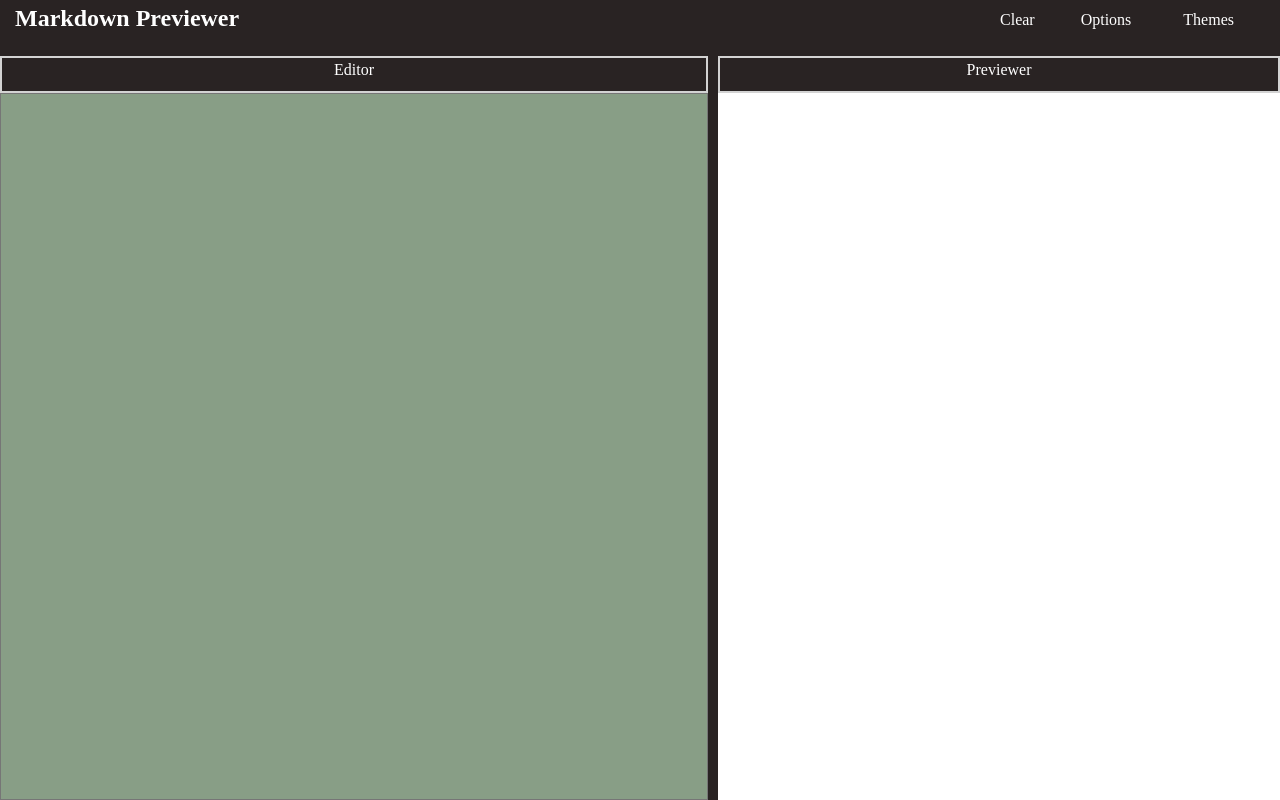
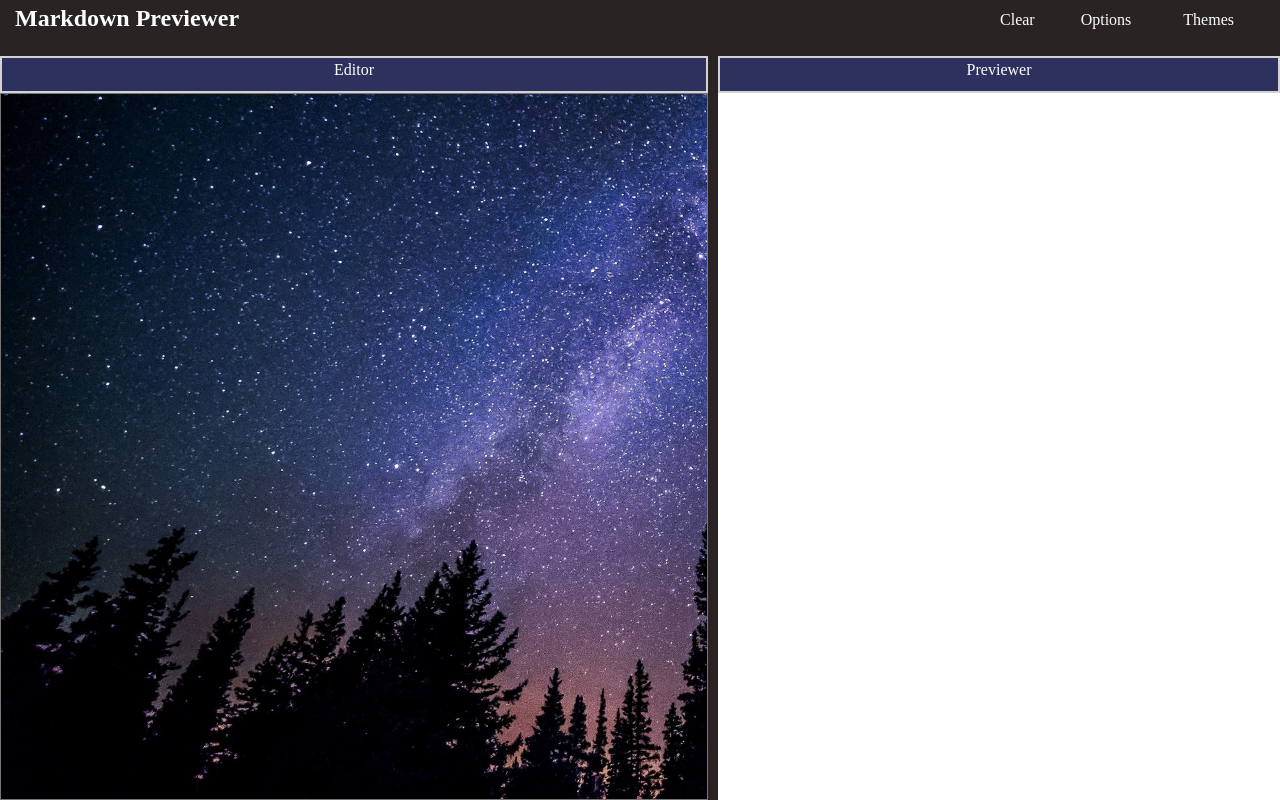
Before and after one commit to kyleyasumiishi/markdown, a React (Create React App) app: page / in a window 1280 px wide. Built offline with nearby package versions, Linux system fonts and the light colour scheme.

Commit message:
Added space theme

```diff
--- a/src/css/App.css
+++ b/src/css/App.css
@@ -1,10 +1,29 @@
+/* Default Theme */
 :root {
-  --header-color: #292323;
-  --editor-color: #889e86;
-  --panel-heading-color: #232329;
-  --text-color: white;
+  --header-background-color: #292323;
+  --editor-background-color: #889e86;
+  --button-hover-color: #889e86;
+  --previewer-text-color: white;
+  --panel-heading-text-color: #292323;
+  --header-text-color: white;
+  --editor-text-color: white;
   --border-color: lightgray;
-  --dropdown-color: black;
+  --dropdown-text-color: black;
+  --image-url: none;
+}
+
+/* Space Theme */
+:root {
+  --header-background-color: #292323;
+  --editor-background-color: transparent;
+  --button-hover-color: #807ac2;
+  --previewer-text-color: white;
+  --panel-heading-text-color: #2e315d;
+  --header-text-color: white;
+  --editor-text-color: white;
+  --border-color: lightgray;
+  --dropdown-text-color: black;
+  --image-url: url("../img/milky-way.jpg");
 }
 
 html,
@@ -16,8 +35,8 @@ body {
 
 .header {
   margin: 0;
-  background: var(--header-color);
-  color: var(--text-color);
+  background: var(--header-background-color);
+  color: var(--header-text-color);
   text-align: center;
   width: 100%;
   height: 7vh;
@@ -63,7 +82,7 @@ button {
 }
 
 button:hover {
-  color: var(--editor-color);
+  color: var(--button-hover-color);
 }
 
 .clear-btn {
@@ -83,21 +102,23 @@ button:hover {
   text-decoration: none;
   display: block;
   float: none;
-  color: var(--dropdown-color);
+  color: var(--dropdown-text-color);
   text-align: left;
   padding: 5px;
 }
 
 .dropdown-content a:hover {
-  background-color: var(--panel-heading-color);
+  background-color: var(--panel-heading-text-color);
   color: white;
 }
 
 .container {
-  background: var(--border-color);
+  background-color: var(--border-color);
   width: 100%;
   height: 93vh;
   display: flex;
+  background-image: var(--image-url);
+  background-size: 100% 100%;
 }
 
 .panel {
@@ -107,9 +128,9 @@ button:hover {
 }
 
 .panel-heading {
-  background-color: var(--header-color);
+  background-color: var(--panel-heading-text-color);
   border: 2px var(--border-color) solid;
-  color: var(--text-color);
+  color: var(--header-text-color);
   height: 5%;
   box-sizing: border-box;
   min-height: 28px;
@@ -121,19 +142,19 @@ button:hover {
 }
 
 #editor {
-  background-color: var(--editor-color);
-  color: var(--panel-heading-color);
   flex: 1 0 auto;
   max-width: 85vw;
 }
 
 .editor-text {
+  background-color: var(--editor-background-color);
+  /* color: var(--panel-heading-text-color); */
+  color: var(--editor-text-color);
   display: flex;
   flex-direction: column;
   box-sizing: border-box;
   height: 95%;
   width: 100%;
-  background-color: inherit;
   resize: none;
   font-size: 1rem;
 }
@@ -144,8 +165,8 @@ button:hover {
 }
 
 #previewer {
-  background: var(--text-color);
-  color: var(--panel-heading-color);
+  background: var(--previewer-text-color);
+  color: var(--panel-heading-text-color);
   flex: 1 1 auto;
 }
 
@@ -159,7 +180,7 @@ button:hover {
 }
 
 .handler {
-  background-color: var(--header-color);
+  background-color: var(--header-background-color);
   width: 10px;
   flex: 0 0 auto;
   cursor: col-resize;
```
Also changed, not shown: src/img/milky-way.jpg (added).
